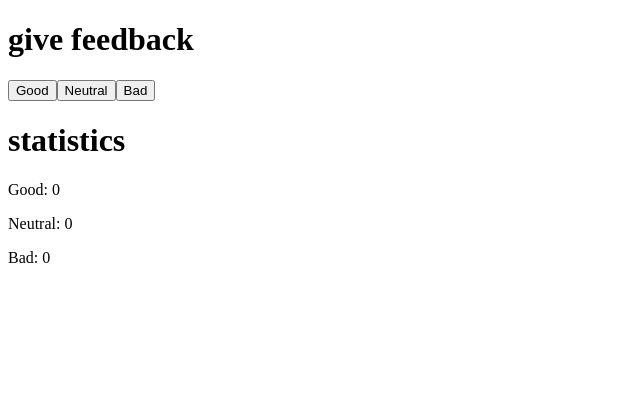
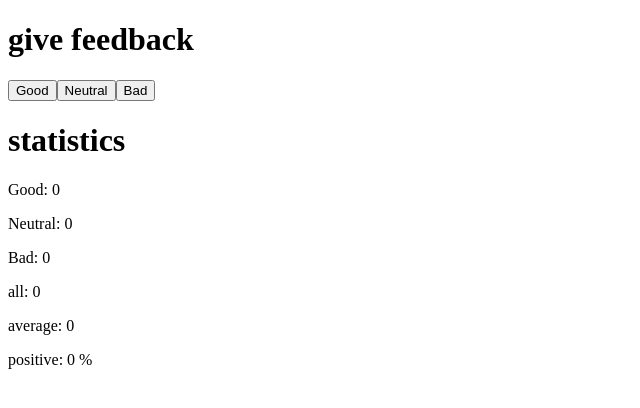
Before and after one commit to technolifts/fullstackopen, a React (Vite) app in the folder part1/courseinfo/: page / in a window 1280 px wide. Shown: the top 408 px of the page, without its empty margins (0-640 px from the left). Built offline with nearby package versions, Linux system fonts and the light colour scheme.

Commit message:
Complete 1.7 and 1.8

```diff
--- a/part1/courseinfo/src/App.jsx
+++ b/part1/courseinfo/src/App.jsx
@@ -6,12 +6,33 @@ const Button = (props) => (
   </button>
 )
 
+const average = (props) => props.all === 0 ? 0 : (props.good - props.bad) / props.all
+const positivePercentage = (good, all) => all === 0 ? 0 : (good / all) * 100
+
+const Statistics = ({good, neutral, bad, all}) => {
+  return (
+    <div>
+      <h1>statistics</h1>
+      <p>Good: {good}</p>
+      <p>Neutral: {neutral}</p>
+      <p>Bad: {bad}</p>
+      <p>all: {all}</p>
+      <p>average: {average({good, bad, all})}</p>
+      <p>positive: {positivePercentage(good, all)} %</p>
+    </div>
+    )
+  }
+
 
 const App = () => {
   // save clicks of each button to its own state
   const [good, setGood] = useState(0)
   const [neutral, setNeutral] = useState(0)
   const [bad, setBad] = useState(0)
+  const all = good + neutral + bad
+
+
+
 
   return (
     <div>
@@ -19,10 +40,7 @@ const App = () => {
       <Button onClick={() => setGood(good +1 )} text="Good"/>
       <Button onClick={() => setNeutral(neutral + 1)} text="Neutral"/>
       <Button onClick={() => setBad(bad + 1)} text="Bad"/>
-      <h1>statistics</h1>
-      <p>Good: {good}</p>
-      <p>Neutral: {neutral}</p>
-      <p>Bad: {bad}</p>
+      <Statistics good={good} neutral={neutral} bad={bad} all={all}/>
     </div>
   )
 }
```
